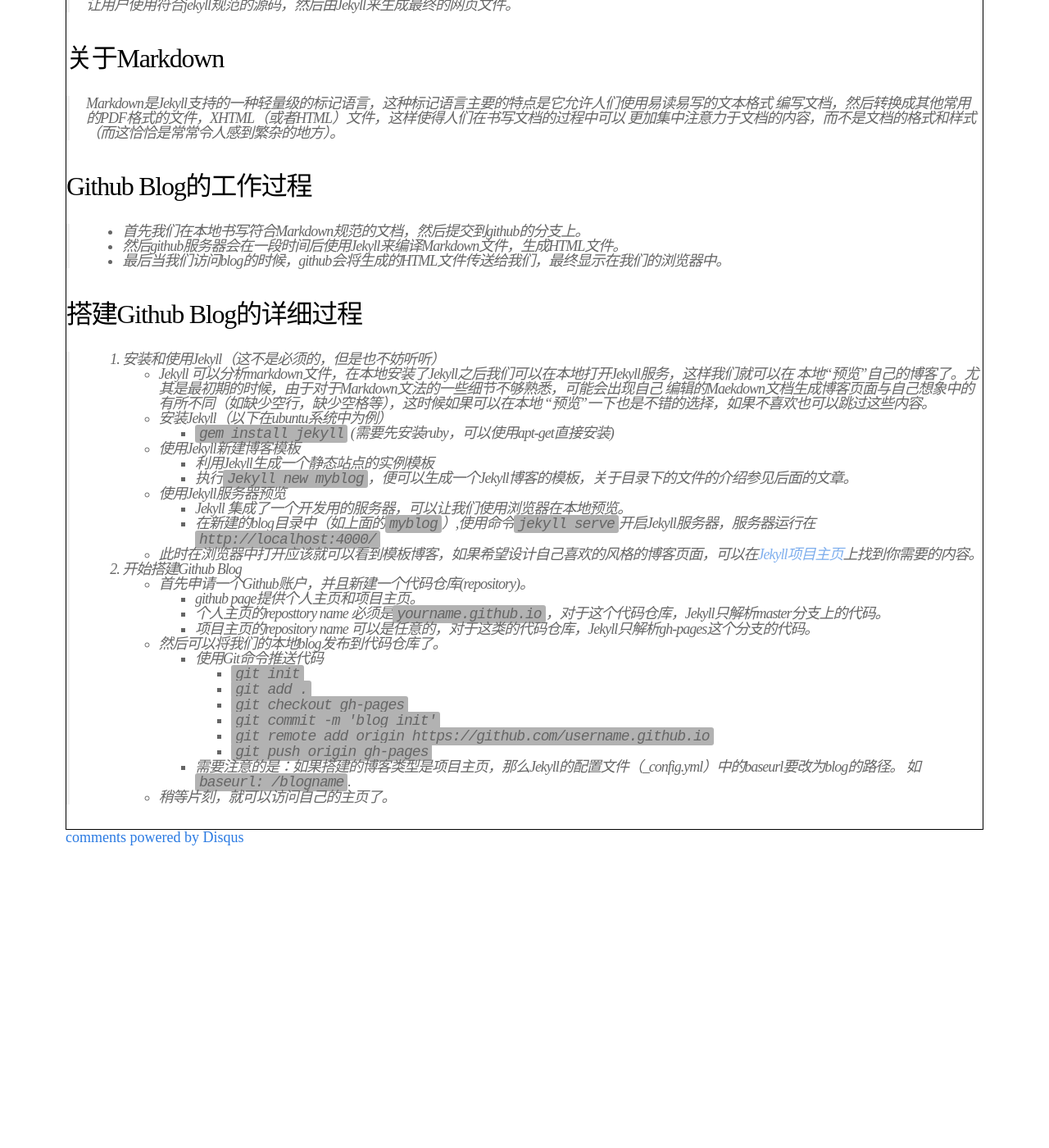
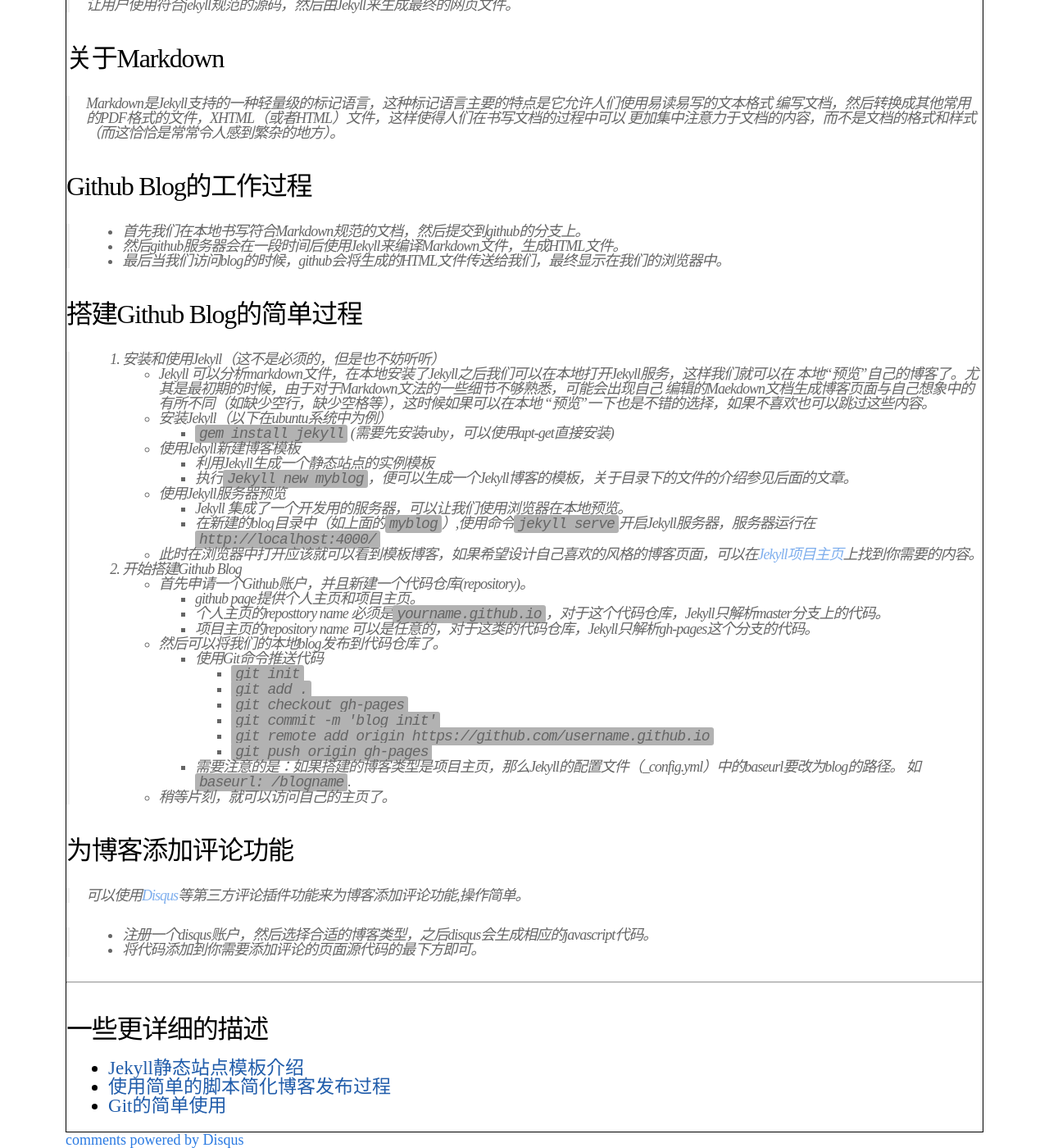
Before and after one commit to codeybs/blog, a Jekyll site: the page built from _posts/2014-09-14-Some-Thing-About-Github-Blog.md, in a window 1280 px wide and 1400 px high, scrolled down 681 px. Shown: the whole window at 82% size. Built offline with Jekyll 4.4.1, drawn with Linux system fonts in a browser that asks for light colours; comment, search, counter and statistics services are not loaded; before the commit the page ends 1712 px from its top, so only the background shows below that.

Commit message:
2014-09-14-Some-Thing-About-Github-Blog.md20140916_17:10:50

```diff
--- a/_posts/2014-09-14-Some-Thing-About-Github-Blog.md
+++ b/_posts/2014-09-14-Some-Thing-About-Github-Blog.md
@@ -49,7 +49,7 @@
 
 
 
-##搭建Github Blog的详细过程
+##搭建Github Blog的简单过程
 
 > 1. 安装和使用Jekyll（这不是必须的，但是也不妨听听）
     + Jekyll 可以分析markdown文件，在本地安装了Jekyll之后我们可以在本地打开Jekyll服务，这样我们就可以在
@@ -81,3 +81,18 @@
      + 需要注意的是：如果搭建的博客类型是项目主页，那么Jekyll的配置文件（_config.yml）中的baseurl要改为blog的路径。
        如`baseurl: /blogname`.
     + 稍等片刻，就可以访问自己的主页了。
+
+## 为博客添加评论功能
+
+> 可以使用[Disqus](http://disqus.com)等第三方评论插件功能来为博客添加评论功能,操作简单。
+
+  > + 注册一个disqus账户，然后选择合适的博客类型，之后disqus会生成相应的javascript代码。
+  > + 将代码添加到你需要添加评论的页面源代码的最下方即可。
+
+-------------------------------------------------
+
+## 一些更详细的描述
+
++ [Jekyll静态站点模板介绍]()
++ [使用简单的脚本简化博客发布过程]()
++ [Git的简单使用]()
```
